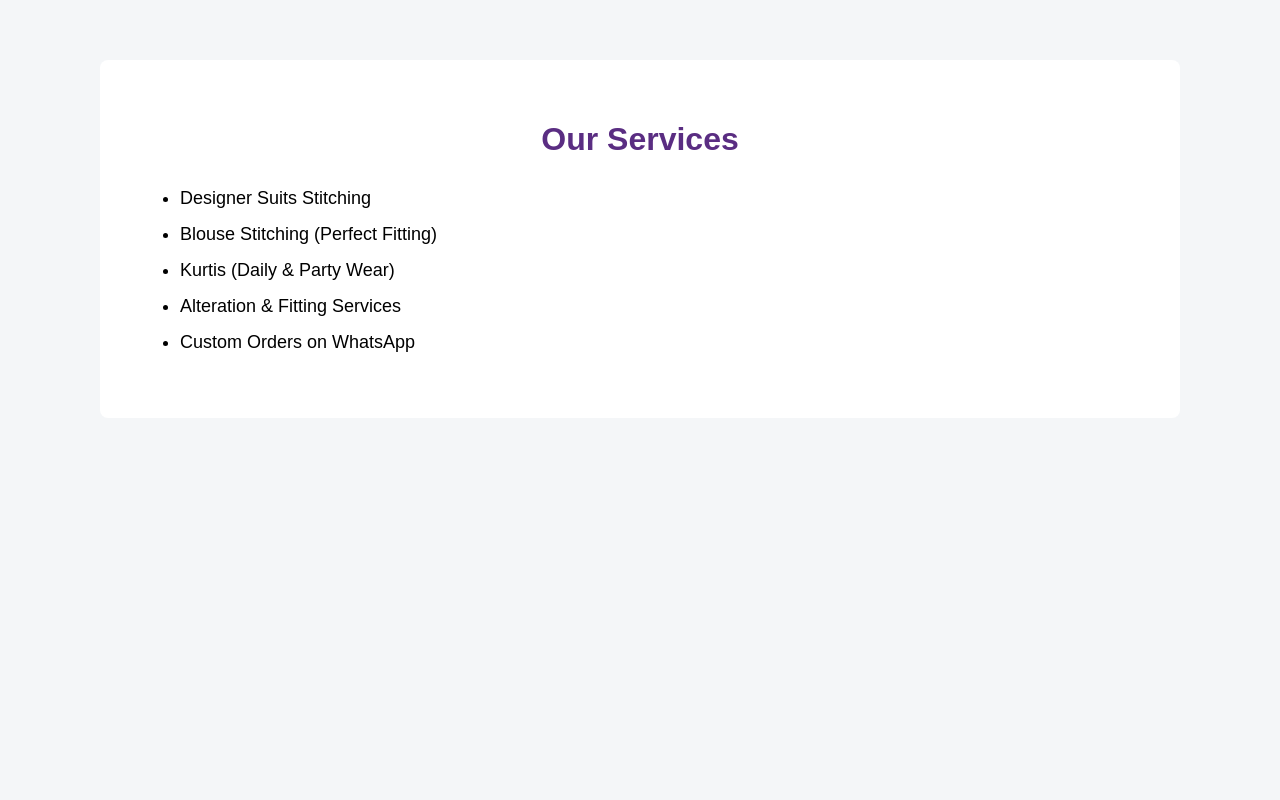
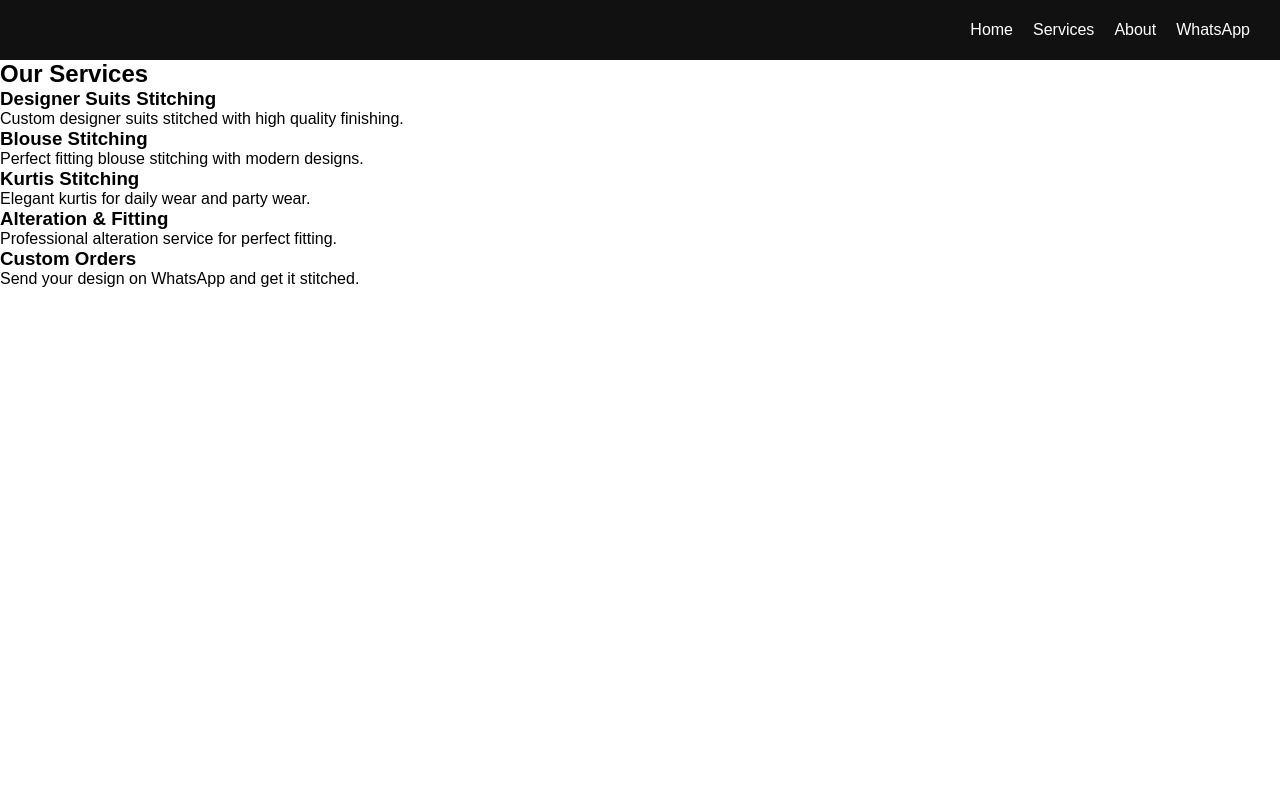
Before and after one commit to Asgar397/mariyam-boutique, a Django app: page /services/ in a window 1280 px wide. Run offline with Django 5.2, Linux system fonts and the light colour scheme.

Commit message:
fixed services page

```diff
--- a/boutique/templates/services.html
+++ b/boutique/templates/services.html
@@ -1,42 +1,40 @@
-<!DOCTYPE html>
-<html lang="en">
-<head>
-    <meta charset="UTF-8">
-    <title>Our Services | Mariyam Boutique</title>
-    <style>
-        body {
-            font-family: Arial, sans-serif;
-            background: #f4f6f8;
-            margin: 0;
-            padding: 0;
-        }
-        .container {
-            max-width: 1000px;
-            margin: 60px auto;
-            background: white;
-            padding: 40px;
-            border-radius: 8px;
-        }
-        h1 {
-            color: #5a2d82;
-            text-align: center;
-        }
-        ul {
-            line-height: 2;
-            font-size: 18px;
-        }
-    </style>
-</head>
-<body>
-    <div class="container">
-        <h1>Our Services</h1>
-        <ul>
-            <li>Designer Suits Stitching</li>
-            <li>Blouse Stitching (Perfect Fitting)</li>
-            <li>Kurtis (Daily & Party Wear)</li>
-            <li>Alteration & Fitting Services</li>
-            <li>Custom Orders on WhatsApp</li>
-        </ul>
-    </div>
-</body>
-</html>
+{% extends "base.html" %}
+
+{% block content %}
+
+<section class="services-page">
+
+<h1 class="section-title">Our Services</h1>
+
+<div class="services-container">
+
+<div class="service-card">
+<h3>Designer Suits Stitching</h3>
+<p>Custom designer suits stitched with high quality finishing.</p>
+</div>
+
+<div class="service-card">
+<h3>Blouse Stitching</h3>
+<p>Perfect fitting blouse stitching with modern designs.</p>
+</div>
+
+<div class="service-card">
+<h3>Kurtis Stitching</h3>
+<p>Elegant kurtis for daily wear and party wear.</p>
+</div>
+
+<div class="service-card">
+<h3>Alteration & Fitting</h3>
+<p>Professional alteration service for perfect fitting.</p>
+</div>
+
+<div class="service-card">
+<h3>Custom Orders</h3>
+<p>Send your design on WhatsApp and get it stitched.</p>
+</div>
+
+</div>
+
+</section>
+
+{% endblock %}
```
